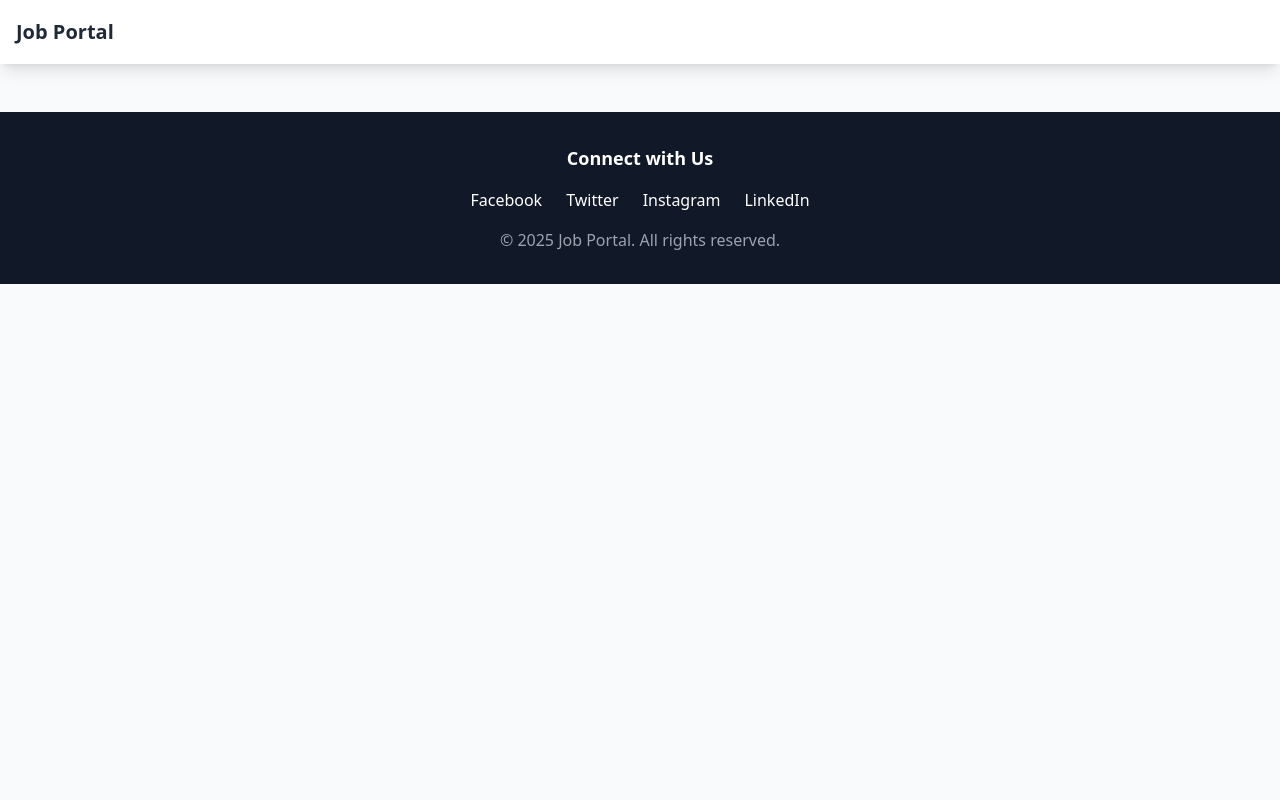
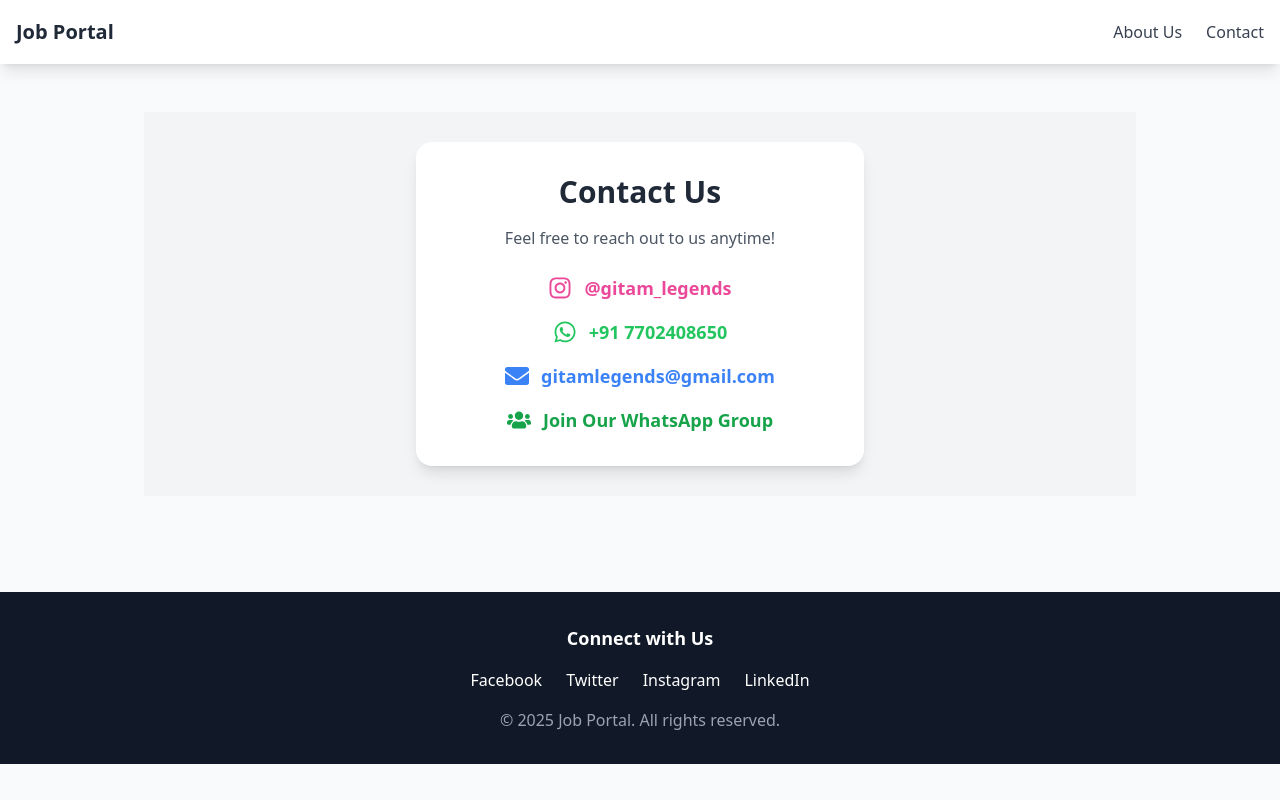
Before and after one commit to EnuguAbhishek1306/frontend_gl, a React (Vite) app: page /contact in a window 1280 px wide. Built offline with nearby package versions, Linux system fonts and the light colour scheme.

Commit message:
added google analytics , aboutus , contact us page

```diff
--- a/package.json
+++ b/package.json
@@ -15,6 +15,7 @@
     "lucide-react": "^0.475.0",
     "react": "^19.0.0",
     "react-dom": "^19.0.0",
+    "react-icons": "^5.4.0",
     "react-router-dom": "^7.1.5",
     "sitemap": "^8.0.0"
   },
--- a/src/App.jsx
+++ b/src/App.jsx
@@ -10,16 +10,22 @@ import PrivateRoute from "./components/PrivateRoute";
 import { AuthProvider } from "./context/AuthContext";
 import { Analytics } from "@vercel/analytics/react";
 import Footer from "./components/Footer";
+import { AnalyticsProvider } from "./utils/analytics";
+import AboutUs from "./pages/AboutUs";
+import ContactUs from "./pages/ContactUs";
 const App = () => {
   return (
     <>
       <AuthProvider>
         <Router>
+          <AnalyticsProvider>
             <div className="min-h-screen bg-gray-50">
               <Navbar />
               <main className="container mx-auto ">
                 <Routes>
                   <Route path="/" element={<Home />} />
+                  <Route path="about" element={<AboutUs/>} />
+                  <Route path="contact" element={<ContactUs/>} />
                   <Route path="/job/:id" element={<JobDetails />} />
                   <Route path="login" element={<AdminLogin />} />
                   <Route
@@ -50,6 +56,7 @@ const App = () => {
               </main>
               <Footer />
             </div>
+          </AnalyticsProvider>
         </Router>
       </AuthProvider>
       <Analytics />
--- a/src/components/Navbar.jsx
+++ b/src/components/Navbar.jsx
@@ -8,59 +8,61 @@ const Navbar = () => {
     <nav className="bg-white shadow-lg">
       <div className="container mx-auto px-4">
         <div className="flex justify-between h-16">
+          {/* Logo */}
           <div className="flex items-center">
-            <Link to="/" className="text-xl font-bold text-gray-800">
+            <Link
+              to="/"
+              className="text-xl font-bold text-gray-800 hover:text-blue-600 transition duration-300"
+            >
               Job Portal
             </Link>
           </div>
 
-          <div className="flex items-center space-x-4">
+          {/* Navigation Links */}
+          <div className="flex items-center space-x-6">
+            <Link
+              to="/about"
+              className="text-gray-700 hover:text-blue-600 transition duration-300"
+            >
+              About Us
+            </Link>
+            <Link
+              to="/contact"
+              className="text-gray-700 hover:text-blue-600 transition duration-300"
+            >
+              Contact
+            </Link>
+
             {admin ? (
               <>
                 <Link
                   to="/admin/dashboard"
-                  className="text-gray-700 hover:text-gray-900"
+                  className="text-gray-700 hover:text-blue-600 transition duration-300"
                 >
                   Dashboard
                 </Link>
                 <Link
                   to="/admin/post-job"
-                  className="text-gray-700 hover:text-gray-900"
+                  className="text-gray-700 hover:text-blue-600 transition duration-300"
                 >
                   Post Job
                 </Link>
                 {admin.isSuper && (
                   <Link
                     to="/admin/add-admin"
-                    className="text-gray-700 hover:text-gray-900"
+                    className="text-gray-700 hover:text-blue-600 transition duration-300"
                   >
                     Add Admin
                   </Link>
                 )}
                 <button
                   onClick={logout}
-                  className="bg-red-500 text-white px-4 py-2 rounded hover:bg-red-600"
+                  className="bg-red-500 text-white px-4 py-2 rounded-md hover:bg-red-600 transition duration-300"
                 >
                   Logout
                 </button>
               </>
-            ) : (
-              <>
-              {/* <Link
-                  to="login"
-                  className=" text-black px-4 py-2 rounded "
-                >
-                  placement course
-                </Link>
-                <Link
-                  to="login"
-                  className=" text-black px-4 py-2 rounded "
-                >
-                  interships
-                </Link> */}
-
-              </>
-            )}
+            ) : null}
           </div>
         </div>
       </div>
--- /dev/null
+++ b/src/pages/AboutUs.jsx
@@ -0,0 +1,62 @@
+// src/pages/AboutUs.jsx
+import React from 'react';
+
+const AboutUs = () => {
+
+  return (
+    <div className="max-w-5xl mx-auto py-12 px-4">
+      {/* Hero Section */}
+      <div className="text-center mb-16">
+        <h1 className="text-4xl font-bold text-gray-900 mb-6">About Gitam Legends</h1>
+        <p className="text-xl text-gray-600 max-w-3xl mx-auto">
+          Connecting talented individuals with outstanding career opportunities
+          through a platform that simplifies the job search process.
+        </p>
+      </div>
+
+      {/* Mission Section */}
+      <div className="bg-blue-50 rounded-xl p-8 mb-16">
+        <div className="max-w-3xl mx-auto">
+          <h2 className="text-3xl font-bold text-gray-900 mb-6 text-center">Our Mission</h2>
+          <p className="text-lg text-gray-700 leading-relaxed">
+            At Gitam Legends, we're dedicated to bridging the gap between talented
+            job seekers and outstanding opportunities. Our platform serves as a
+            comprehensive resource for off-campus placements, providing not just job
+            listings, but also valuable interview preparation materials and industry insights.
+          </p>
+        </div>
+      </div>
+
+      {/* What We Offer Section */}
+      <div className="mb-16">
+        <h2 className="text-3xl font-bold text-gray-900 mb-8 text-center">What We Offer</h2>
+        <div className="grid md:grid-cols-3 gap-8">
+          <div className="bg-white p-6 rounded-lg shadow-md">
+            <h3 className="text-xl font-semibold mb-4">Job Opportunities</h3>
+            <p className="text-gray-600">
+              Curated job listings from top companies with detailed information about
+              roles, requirements, and application processes.
+            </p>
+          </div>
+          <div className="bg-white p-6 rounded-lg shadow-md">
+            <h3 className="text-xl font-semibold mb-4">Learning Resources</h3>
+            <p className="text-gray-600">
+              Access to interview preparation materials, programming tutorials, and
+              industry-specific guidance.
+            </p>
+          </div>
+          <div className="bg-white p-6 rounded-lg shadow-md">
+            <h3 className="text-xl font-semibold mb-4">Career Support</h3>
+            <p className="text-gray-600">
+              Comprehensive support through the job search process, from application
+              to interview preparation.
+            </p>
+          </div>
+        </div>
+      </div>
+
+    </div>
+  );
+};
+
+export default AboutUs;
--- /dev/null
+++ b/src/pages/ContactUs.jsx
@@ -0,0 +1,62 @@
+// src/pages/ContactUs.jsx
+import React, { useState } from 'react';
+import { FaInstagram, FaWhatsapp, FaEnvelope, FaUsers} from "react-icons/fa";
+const ContactUs = () => {
+
+
+  return (
+    <div className="max-w-5xl mx-auto py-12 px-4">
+      {/* Header Section */}
+      <div className="flex flex-col items-center justify-center h-screen md:h-96 bg-gray-100 p-6">
+      <div className="bg-white shadow-lg rounded-2xl p-8 w-full max-w-md text-center">
+        <h2 className="text-3xl font-bold mb-4 text-gray-800">Contact Us</h2>
+        <p className="text-gray-600 mb-6">Feel free to reach out to us anytime!</p>
+
+        <div className="space-y-4">
+          {/* Instagram */}
+          <a
+            href="https://www.instagram.com/gitam_legends"
+            target="_blank"
+            rel="noopener noreferrer"
+            className="flex items-center justify-center gap-3 text-pink-500 text-lg font-semibold hover:underline"
+          >
+            <FaInstagram size={24} />
+            @gitam_legends
+          </a>
+
+          {/* WhatsApp */}
+          <a
+            href="https://wa.me/7702408650"
+            target="_blank"
+            rel="noopener noreferrer"
+            className="flex items-center justify-center gap-3 text-green-500 text-lg font-semibold hover:underline"
+          >
+            <FaWhatsapp size={24} />
+            +91 7702408650
+          </a>
+
+          {/* Email */}
+          <a
+            href="mailto:gitamlegends@gmail.com"
+            className="flex items-center justify-center gap-3 text-blue-500 text-lg font-semibold hover:underline"
+          >
+            <FaEnvelope size={24} />
+            gitamlegends@gmail.com
+          </a>
+          <a
+            href="https://chat.whatsapp.com/JbT1GyTK0GRFQj8N6Ymyjz"
+            target="_blank"
+            rel="noopener noreferrer"
+            className="flex items-center justify-center gap-3 text-green-600 text-lg font-semibold hover:underline"
+          >
+            <FaUsers size={24} />
+            Join Our WhatsApp Group
+          </a>
+        </div>
+      </div>
+    </div>
+    </div>
+  );
+};
+
+export default ContactUs;
--- /dev/null
+++ b/src/utils/analytics.js
@@ -0,0 +1,51 @@
+export const GA_MEASUREMENT_ID = 'G-MBDSKX4HR3' // Replace with your GA4 Measurement ID
+
+// Initialize Google Analytics
+export const initializeGA = () => {
+  // Add Google Analytics script to head
+  const script = document.createElement('script')
+  script.src = `https://www.googletagmanager.com/gtag/js?id=${GA_MEASUREMENT_ID}`
+  script.async = true
+  document.head.appendChild(script)
+
+  // Initialize gtag
+  window.dataLayer = window.dataLayer || []
+  function gtag() {
+    window.dataLayer.push(arguments)
+  }
+  gtag('js', new Date())
+  gtag('config', GA_MEASUREMENT_ID)
+
+  // Make gtag available globally
+  window.gtag = gtag
+}
+
+// Track page views
+export const trackPageView = (path) => {
+  if (typeof window.gtag === 'function') {
+    window.gtag('event', 'page_view', {
+      page_path: path,
+      page_title: document.title
+    })
+  }
+}
+
+// Analytics component to wrap the app
+import { useEffect } from 'react'
+import { useLocation } from 'react-router-dom'
+
+export const AnalyticsProvider = ({ children }) => {
+  const location = useLocation()
+
+  useEffect(() => {
+    // Initialize GA when component mounts
+    initializeGA()
+  }, [])
+
+  useEffect(() => {
+    // Track page view whenever location changes
+    trackPageView(location.pathname)
+  }, [location])
+
+  return children
+}
```
Also changed, not shown: index.html (+28 -5 lines). Lines whose indentation alone changed are shown as unchanged.
